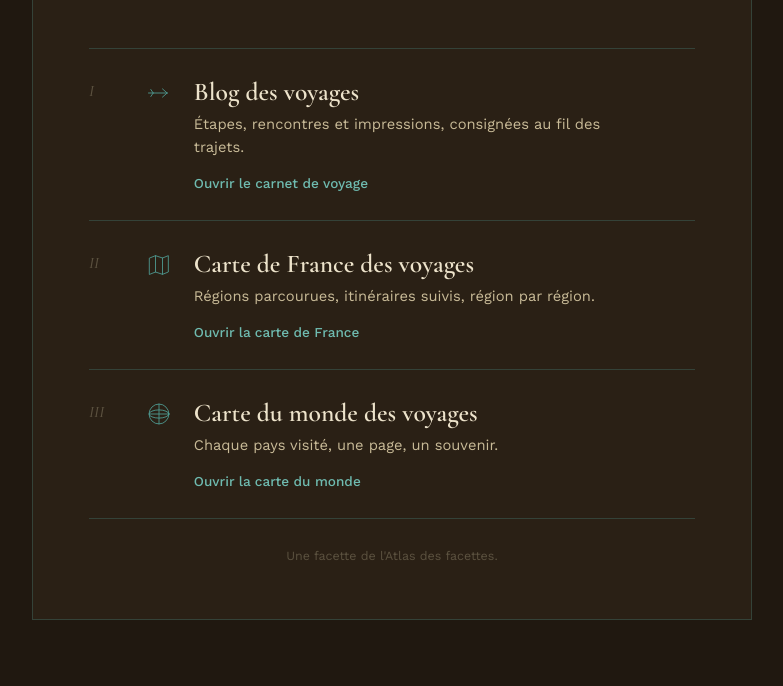
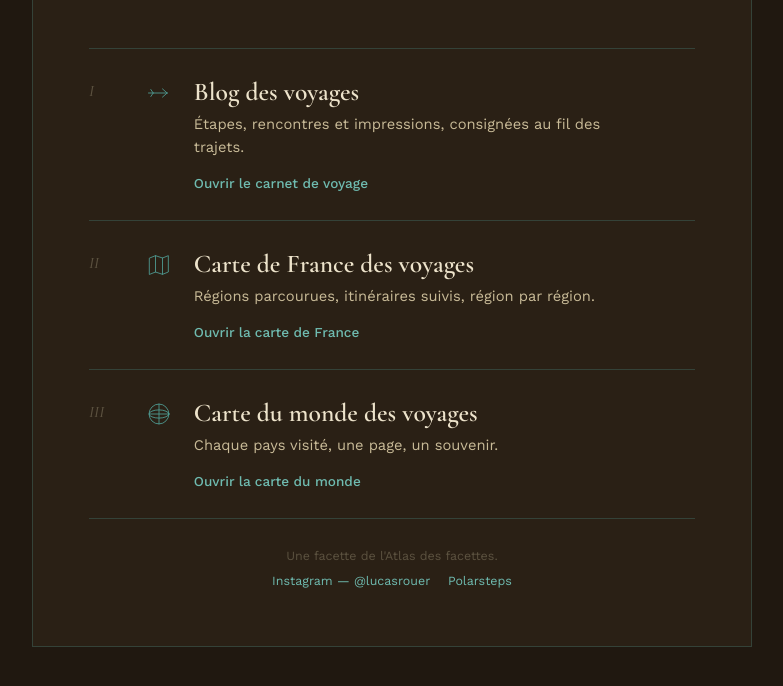
Before and after one commit to Byggvir63/geographie, a plain HTML site: page index.html in a window 1280 px wide. Shown: the part 342-1028 px from the top of the page, without its empty margins (248-1031 px from the left). Drawn offline with nearby package versions, Linux system fonts and the light colour scheme.

Commit message:
Update index.html

```diff
--- a/index.html
+++ b/index.html
@@ -164,6 +164,24 @@
     font-size: 0.78rem;
     color: var(--dim);
   }
+
+  .footer-links{
+    margin-top: 0.6rem;
+    display:flex;
+    justify-content:center;
+    gap: 1.1rem;
+    flex-wrap: wrap;
+  }
+  .footer-links a{
+    color: var(--teal-bright);
+    text-decoration: none;
+    border-bottom: 1px solid transparent;
+    padding-bottom: 1px;
+    transition: border-color 0.2s ease;
+  }
+  .footer-links a:hover, .footer-links a:focus{
+    border-bottom-color: var(--teal-bright);
+  }
 </style>
 </head>
 <body>
@@ -204,7 +222,7 @@
       <div class="course-body">
         <h2>Carte de France des voyages</h2>
         <p>Régions parcourues, itinéraires suivis, région par région.</p>
-        <a class="open" href="#" data-site="carte-france-voyages.html">Ouvrir la carte de France</a>
+        <a class="open" href="carte-france-voyages.html">Ouvrir la carte de France</a>
       </div>
     </div>
 
@@ -224,7 +242,13 @@
 
   </div>
 
-  <footer class="colophon">Une facette de l'Atlas des facettes.</footer>
+  <footer class="colophon">
+    Une facette de l'Atlas des facettes.
+    <div class="footer-links">
+      <a href="https://www.instagram.com/lucasrouer" target="_blank" rel="noopener">Instagram — @lucasrouer</a>
+      <a href="https://www.polarsteps.com/LucasRouer" target="_blank" rel="noopener">Polarsteps</a>
+    </div>
+  </footer>
 </div>
 
 </body>
```
